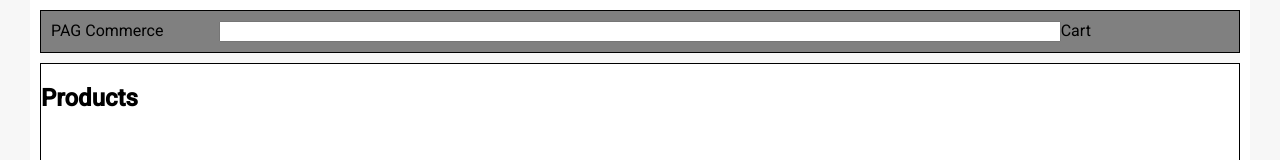
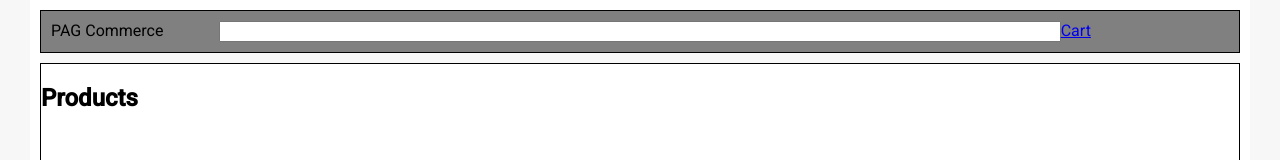
Before and after one commit to kedmenec/commerce-demo, a React (Create React App) app: page / in a window 1280 px wide. Shown: the top 160 px of the page. Built offline with nearby package versions, Linux system fonts and the light colour scheme.

Commit message:
Modify basic 'it renders without crashing' test to use memory router so we can use links in our components

```diff
--- a/src/App.js
+++ b/src/App.js
@@ -1,5 +1,10 @@
 import React, { Component } from 'react';
 import './App.css';
+
+
+import {
+  Link
+} from 'react-router-dom'
 
 class App extends Component {
   render() {
@@ -14,7 +19,9 @@ class App extends Component {
             <div style={{flex: 5, display: 'flex'}}>
               <input style={{flex: 1}}/>
             </div>
-            <div style={{flex: 1}}>Cart</div>
+            <div style={{flex: 1}}>
+              <Link to='/cart'>Cart</Link>
+            </div>
           </div>
 
           <div style={{height: 10}}></div>
--- a/src/index.js
+++ b/src/index.js
@@ -35,6 +35,12 @@ const Products = ({ match }) => (
   </div>
 )
 
+const Login = ({ match }) => (
+  <div>
+    <h2>Login Form</h2>
+  </div>
+)
+
 ReactDOM.render(
   <Provider store={store}>
     <Router>
@@ -42,6 +48,7 @@ ReactDOM.render(
         <Route exact path="/" component={Products}/>
         <Route exact path="/products" component={Products}/>
         <Route exact path="/cart" component={Cart}/>
+        <Route exact path="/login" component={Login}/>
       </App>
     </Router>
   </Provider>,
```
Also changed, not shown: 1 other file (tests, documents, lock files or other folders).
